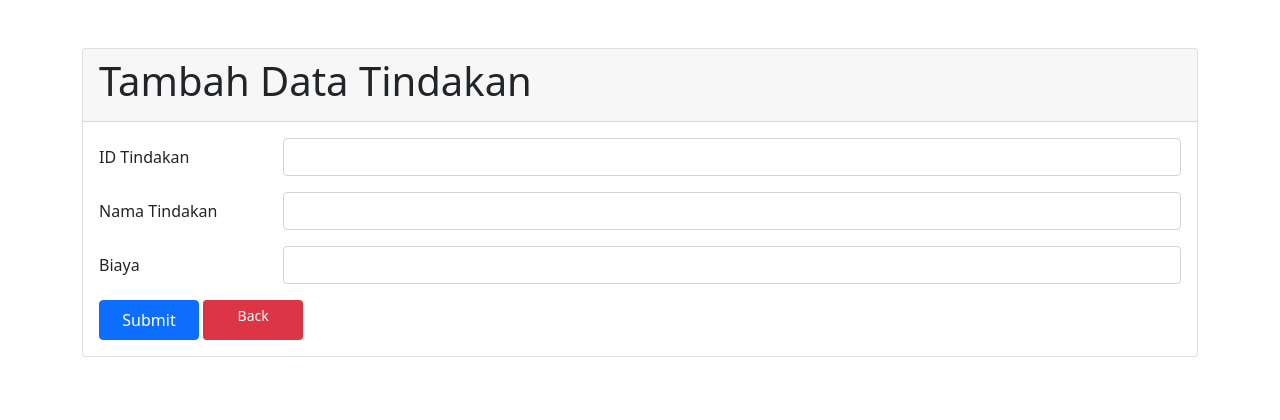
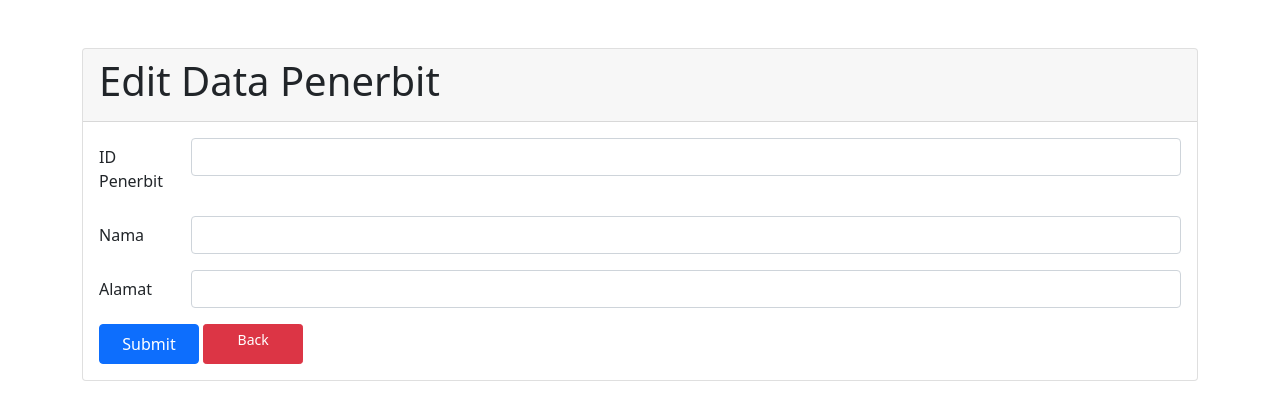
Before and after one commit to MIlyas777/KlinikFitria, a CodeIgniter app: page /KlinikFitria/index.php/tindakan/edit/1 in a window 1280 px wide. Shown: the part 56-476 px from the top of the page. Run offline with CodeIgniter, Linux system fonts and the light colour scheme; data that the repository does not hold is empty; some libraries are stand-ins or nearby versions.

Commit message:
Update terakhir CRUD tindakan ~ FINISH!!!

```diff
--- a/application/controllers/Tindakan.php
+++ b/application/controllers/Tindakan.php
@@ -4,8 +4,8 @@ class Tindakan extends CI_Controller
     public function __construct()
     {
         parent::__construct();
-        $this->load->library(array('session'));
-        $this->load->model(array('modelTindakan'));
+        $this->load->library('session');
+        $this->load->model('modelTindakan');
     }
 
     public function index()
@@ -42,7 +42,7 @@ class Tindakan extends CI_Controller
 
     function edit($a)
     {
-        $data['tindakan'] = $this->modelTindakan->get_detail($a);
+        $data['list'] = $this->modelTindakan->get_detail($a);
         $this->load->view('template/header');
         $this->load->view('edit_tindakan', $data);
         $this->load->view('template/footer');
--- a/application/models/modelTindakan.php
+++ b/application/models/modelTindakan.php
@@ -31,4 +31,21 @@ class ModelTindakan extends CI_Model
         $this->db->where('idtindakan', $a);
         return $this->db->get('tindakan')->row_array();
     }
+
+    function update($a, $id)
+    {
+        $data = [
+            'idtindakan'      =>  $a['idtindakan'],
+            'namatindakan'     =>  $a['namatindakan'],
+            'biaya'  =>  $a['biaya']
+        ];
+        $this->db->where('idtindakan', $id);
+        return $this->db->update('tindakan', $data);
+    }
+
+    function delete($a)
+    {
+        $this->db->where('idtindakan', $a);
+        return $this->db->delete('tindakan');
+    }
 }
--- a/application/views/edit_tindakan.php
+++ b/application/views/edit_tindakan.php
@@ -3,43 +3,36 @@
         <div class="col-12">
             <div class="card mt-5">
                 <div class="card-header">
-                    <h1>Tambah Data Tindakan</h1>
+                    <h1>Edit Data Penerbit</h1>
                 </div>
                 <div class="card-body">
                     <div class="row">
                         <div class="col-12">
-                            <!-- baris kode untuk form input data yang disimpan dalam database, pada metode form menggunakan method post yang di arahkan ke controller user fungsi insert -->
-                            <form action="<?php echo base_url('Tindakan/update' . $tindakan['idtindakan']) ?>" method="post" enctype="multipart/form-data">
-                                <!-- baris kode untuk input data yang disimpan dalam variabel idT -->
+                            <form action="<?php echo base_url('Tindakan/update/') . $list['idtindakan'] ?>" method="post" enctype="multipart/form-data">
                                 <div class="mb-3 row">
-                                    <label for="idtindakan" class="col-sm-2 col-form-label">ID Tindakan</label>
-                                    <div class="col-sm-10">
-                                        <input type="text" name="idtindakan" class="form-control" id="idtindakan" value="<?php echo $tindakan['idtindakan'] ?>">
+                                    <label for="idtindakan" class="col-sm-1 col-form-label">ID Penerbit</label>
+                                    <div class="col-sm-11">
+                                        <input type="text" value="<?php echo $list['idtindakan'] ?>" name="idtindakan" class="form-control" id="idtindakan">
                                     </div>
                                 </div>
-                                <!-- baris kode untuk input data yang disimpan dalam variabel namaT -->
                                 <div class="mb-3 row">
-                                    <label for="namatindakan" class="col-sm-2 col-form-label">Nama Tindakan</label>
-                                    <div class="col-sm-10">
-                                        <input type="text" name="namatindakan" class="form-control" id="namatindakan" value="<?php echo $tindakan['namatindakan'] ?>">
+                                    <label for="namatindakan" class="col-sm-1 col-form-label">Nama</label>
+                                    <div class="col-sm-11">
+                                        <input value="<?php echo $list['namatindakan'] ?>" type="text" name="namatindakan" class="form-control" id="namatindakan">
                                     </div>
                                 </div>
-                                <!-- baris kode untuk input data yang disimpan dalam variabel biaya -->
                                 <div class="mb-3 row">
-                                    <label for="biaya" class="col-sm-2 col-form-label">Biaya</label>
-                                    <div class="col-sm-10">
-                                        <input type="number" name="biaya" class="form-control" id="biaya" value="<?php echo $tindakan['biaya'] ?>">
+                                    <label for="biaya" class="col-sm-1 col-form-label">Alamat</label>
+                                    <div class="col-sm-11">
+                                        <input value="<?php echo $list['biaya'] ?>" type="text" name="biaya" class="form-control" id="biaya">
                                     </div>
                                 </div>
-                                <!-- button submit untuk memasukkan data ke dalam database -->
                                 <button style="width: 100px; height: 40px;" type="submit" class="btn btn-primary">Submit</button>
-                                <!-- button kembali yang diarahkan menuju halaman tindakan -->
                                 <a style="width: 100px; height: 40px;" class="btn btn-sm btn-danger" href="<?php echo base_url('tindakan') ?>"> Back
                                 </a>
                             </form>
                         </div>
                     </div>
-
                 </div>
             </div>
         </div>
--- a/application/views/template/header.php
+++ b/application/views/template/header.php
@@ -30,7 +30,7 @@
             <a class="nav-link" href="#">Pasien</a>
           </li>
           <li class="nav-item">
-            <a class="nav-link" href="#">Tindakan</a>
+            <a class="nav-link" href=" <?php echo base_url('tindakan') ?>">Tindakan</a>
           </li>
           <li class="nav-item">
             <a class="nav-link" href="<?php echo base_url('obat'); ?>">Obat</a>
--- a/application/views/tindakan.php
+++ b/application/views/tindakan.php
@@ -54,10 +54,10 @@
                             <th><?= $no++; ?></th>
                             <th><?= $d['idtindakan'] ?></th>
                             <th><?= $d['namatindakan'] ?></th>
-                            <th><?= $d['biaya'] ?></th>
+                            <th>Rp. <?php echo number_format($d['biaya'], 0, ',', '.') ?></th>
                             <th>
-                                <a class="btn btn-sm btn-warning" href=Tindakan/edit/<?php echo $d['idtindakan'] ?>"><i class="icon-pencil"></i> EDIT</a>
-                                <a class="btn btn-sm btn-danger" onclick="konfirmasi(<?php echo $d['idtindakan'] ?>)"><i class="icon-trash"></i> DELETE</a>
+                                <a class="btn btn-sm btn-warning" href="Tindakan/edit/<?php echo $d['idtindakan'] ?>"><i class="icon-pencil"></i> EDIT</a>
+                                <a class="btn btn-sm btn-danger" href="Tindakan/delete/<?php echo $d['idtindakan']; ?>" onclick="return konfirmasi('Data ini akan dihapus, apakah anda yakin?')">DELETE</a>
                             </th>
                         </tr>
                     <?php } ?>
```
